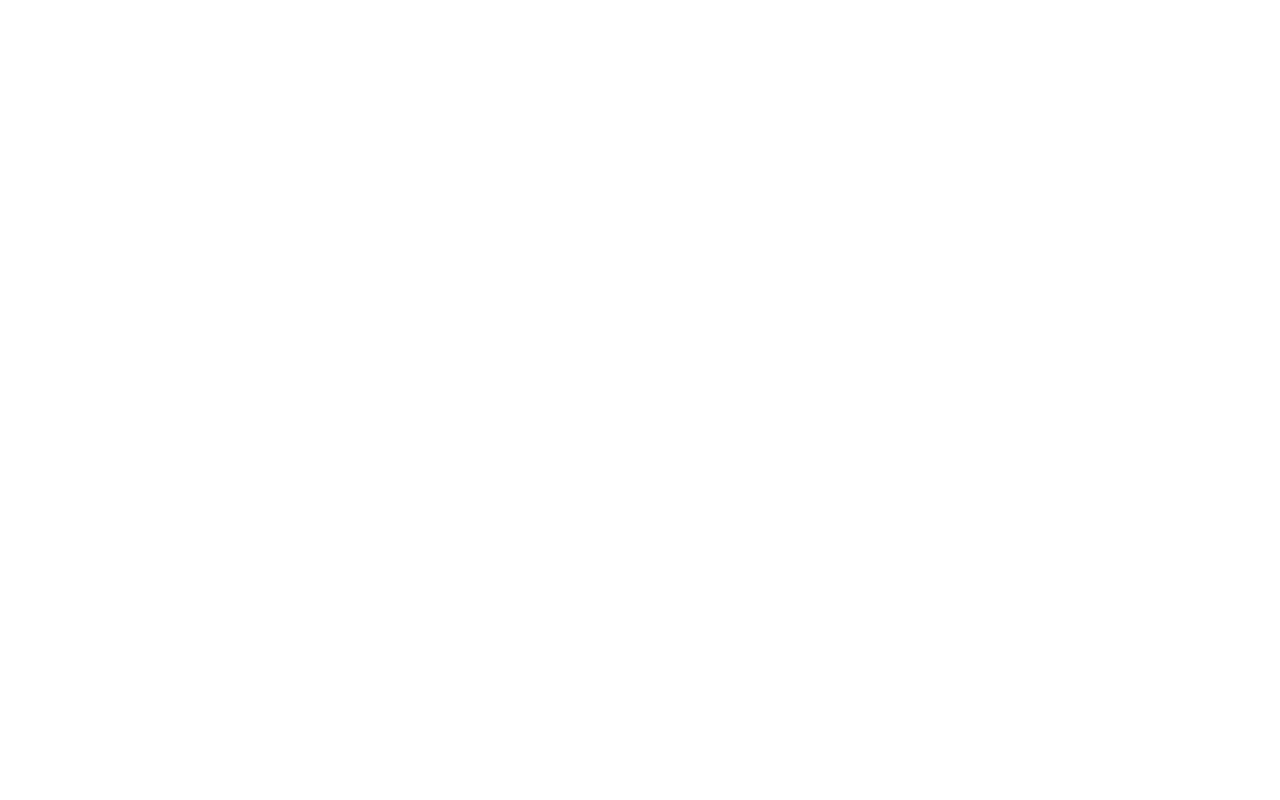
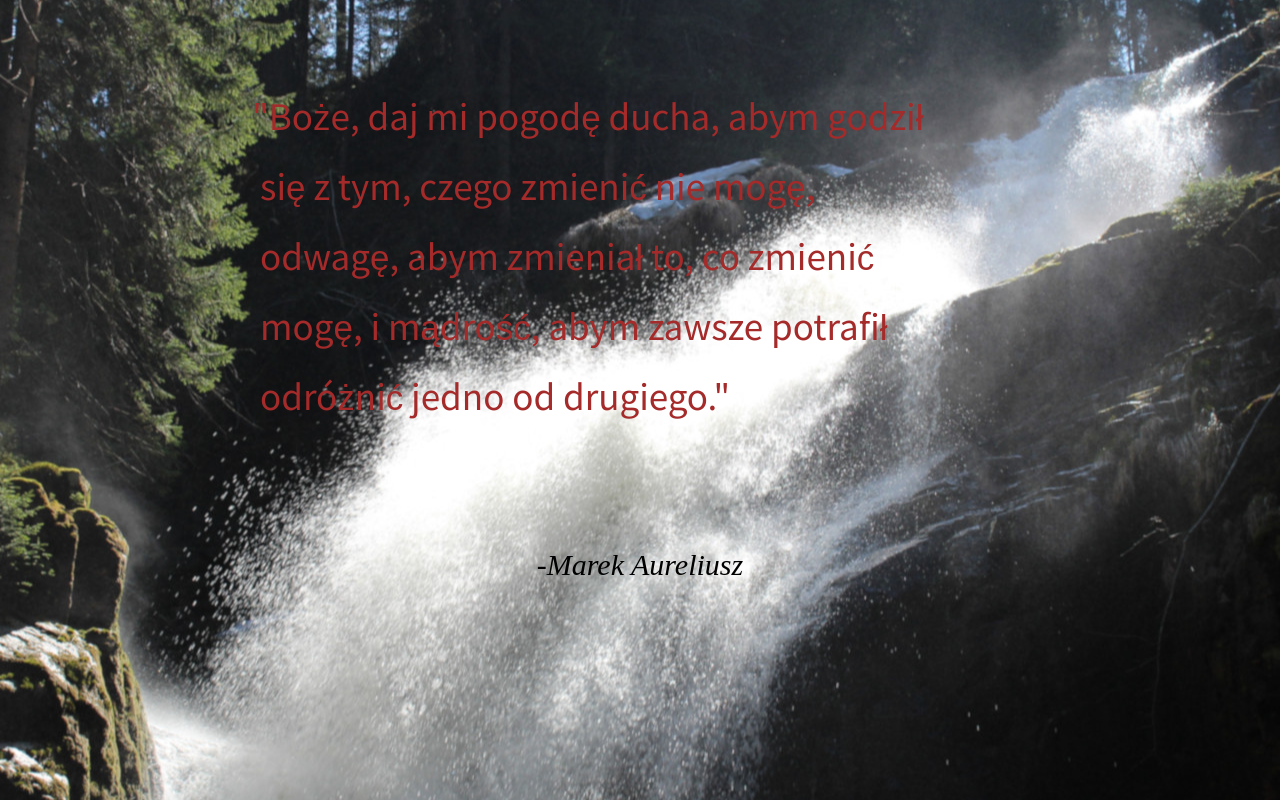
Before and after one commit to marcocollander/simple-quote-page, a plain HTML site: page index.html in a window 1280 px wide. Drawn offline with Linux system fonts and the light colour scheme.

Commit message:
add base file structure

```diff
--- a/index.html
+++ b/index.html
@@ -7,8 +7,22 @@ Pierwsze repozytorium w github
         <title></title>
         <meta charset="UTF-8">
         <meta name="viewport" content="width=device-width, initial-scale=1.0">
+        <link href="main.css" rel="stylesheet">
+        <link href="https://fonts.googleapis.com/css?family=Noto+Sans+JP" rel="stylesheet">
     </head>
     <body>
+        <pre id="cytat">
+           "Boże, daj mi pogodę ducha, abym godził
+            się z tym, czego zmienić nie mogę,
+            odwagę, abym zmieniał to, co zmienić
+            mogę, i mądrość, abym zawsze potrafił
+            odróżnić jedno od drugiego."
+        </pre>
+        <p id="caption">
+            <cite>
+               -Marek Aureliusz
+            </cite>
+        </p>
 
     </body>
 </html>
```
